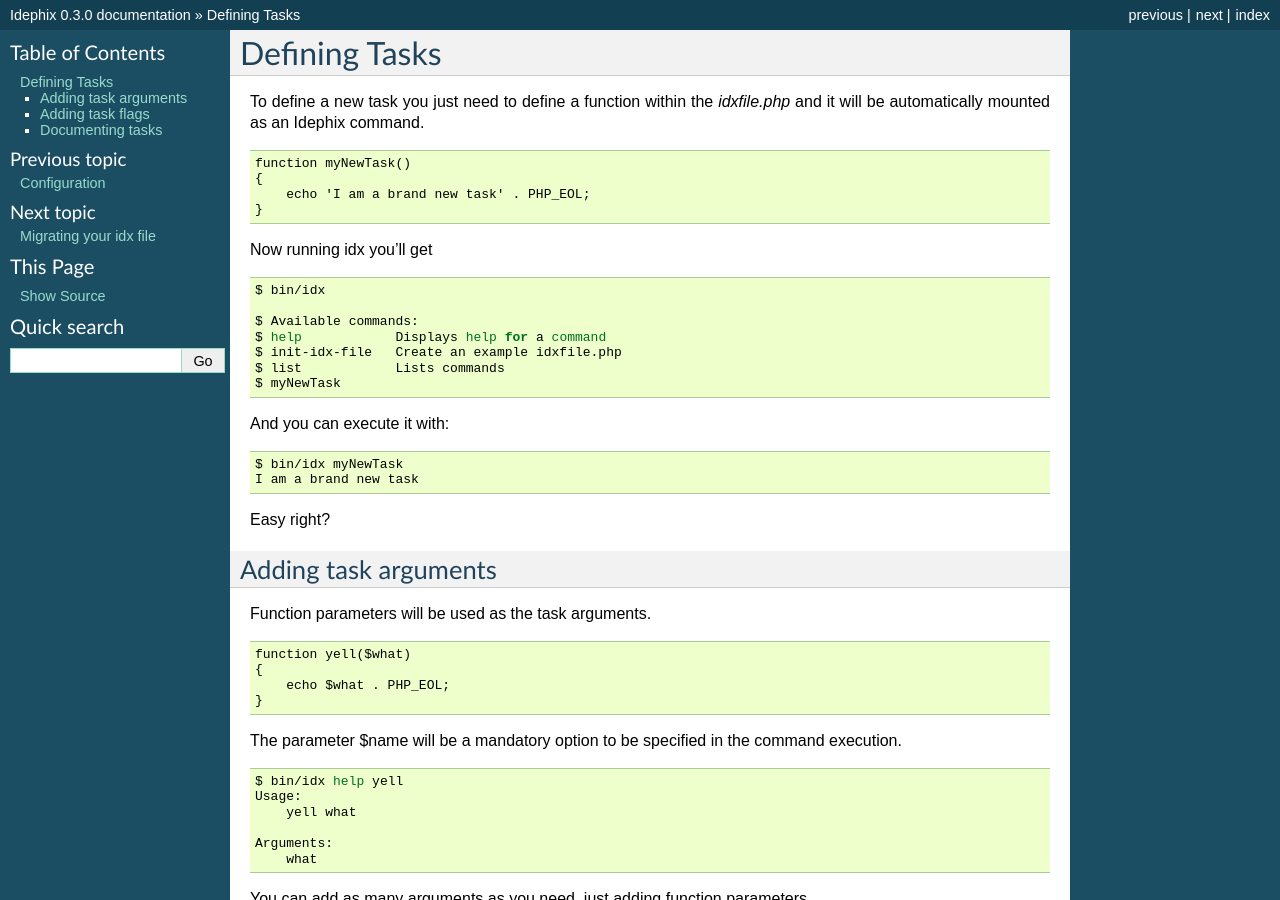
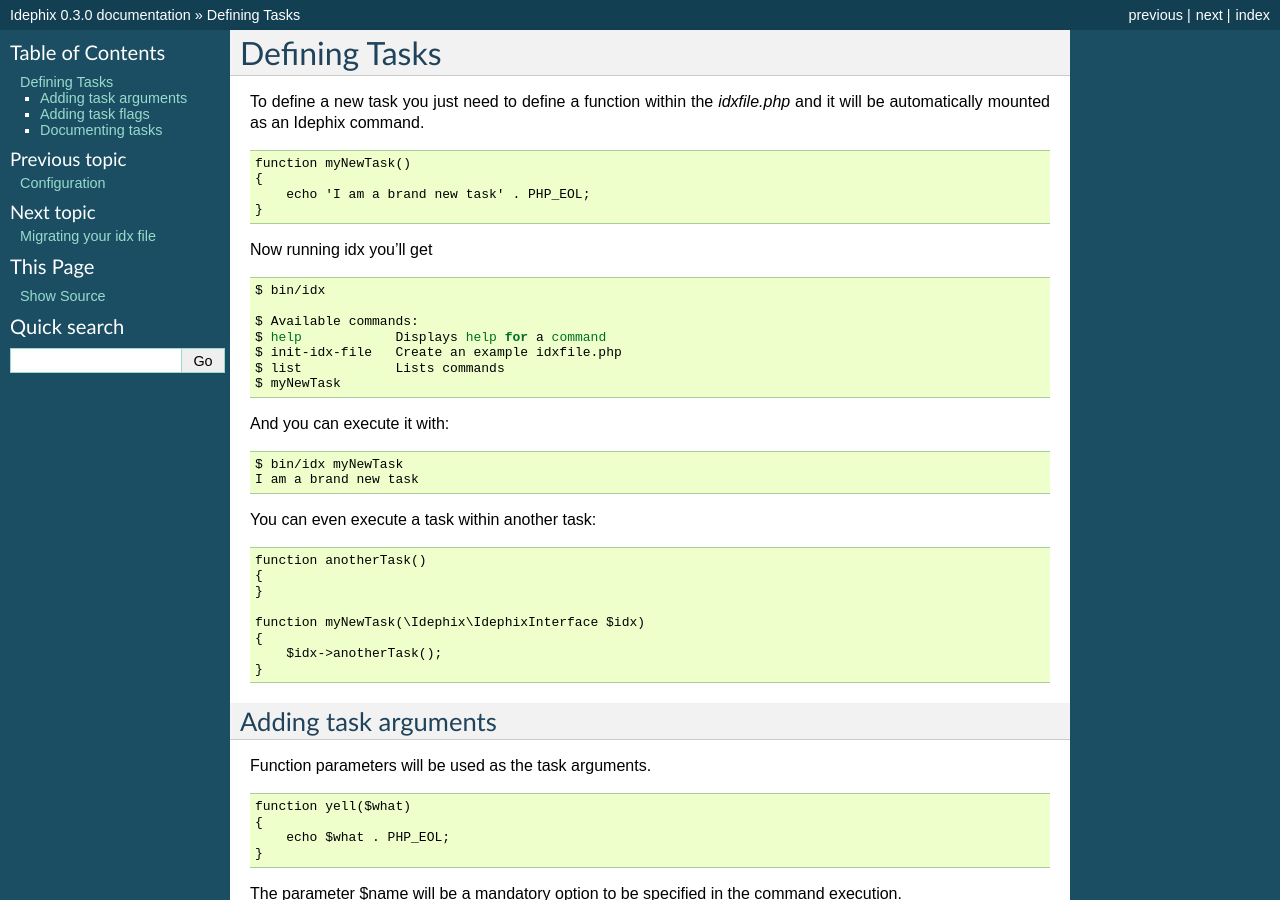
Before and after one commit to flowingis/Idephix, a Sphinx documentation site: the page built from docs/writing_tasks.rst, in a window 1280 px wide and 900 px high. Built offline with Sphinx 7.4.7, drawn with Linux system fonts in a browser that asks for light colours.

Commit message:
Document how to run a task

```diff
--- a/docs/writing_tasks.rst
+++ b/docs/writing_tasks.rst
@@ -32,7 +32,18 @@ And you can execute it with:
     $ bin/idx myNewTask
     I am a brand new task
 
-Easy right?
+You can even execute a task within another task:
+
+.. code-block:: php
+
+    function anotherTask()
+    {
+    }
+
+    function myNewTask(\Idephix\IdephixInterface $idx)
+    {
+        $idx->anotherTask();
+    }
 
 Adding task arguments
 ---------------------
```
